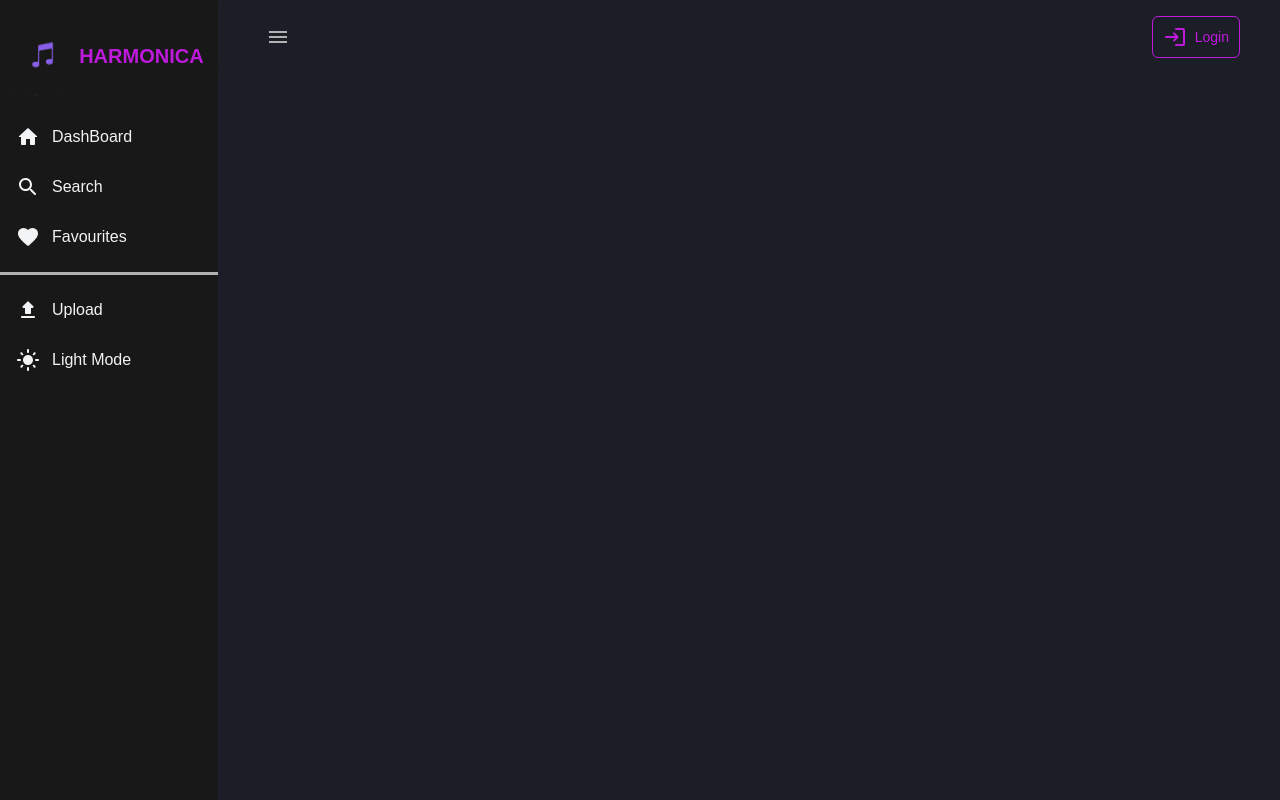
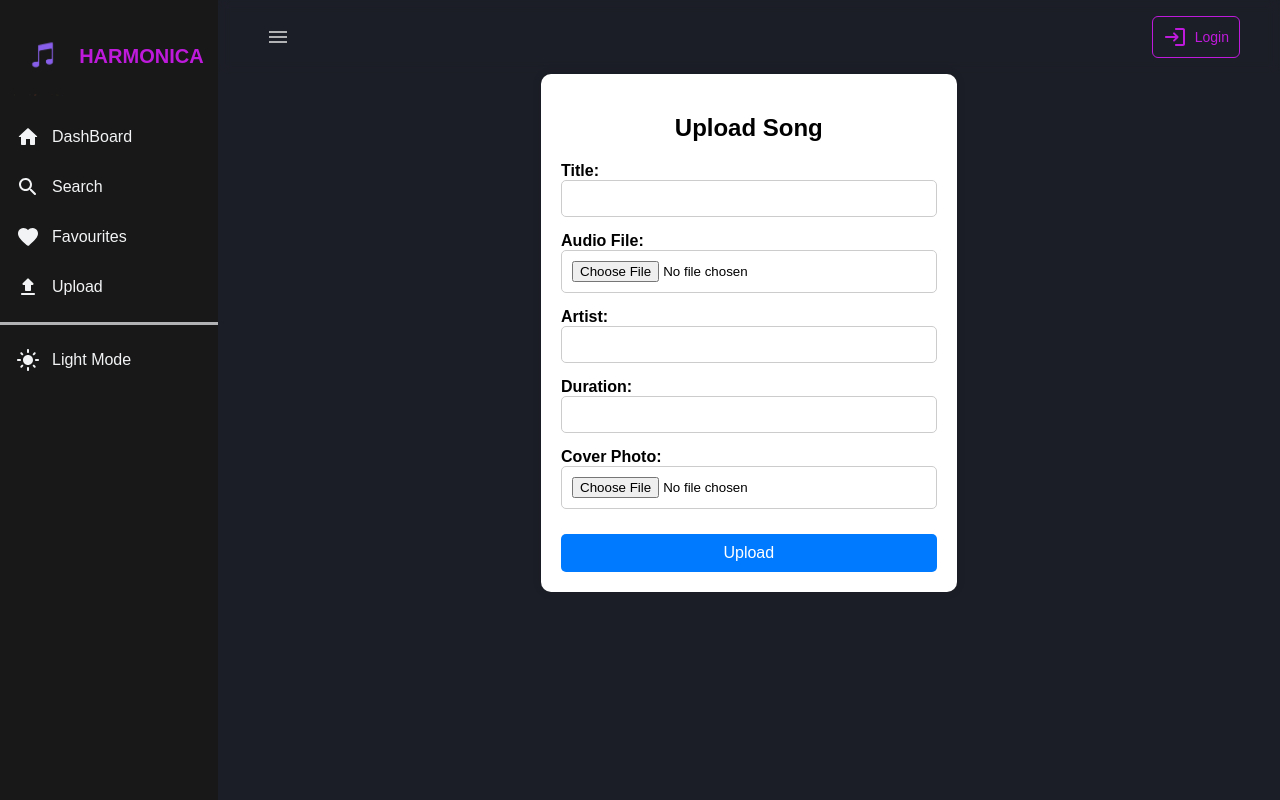
Before and after one commit to Amina-moon/HARMONIC, a React (Create React App) app: page /upload in a window 1280 px wide. Built offline with nearby package versions, Linux system fonts and the light colour scheme; a web font is replaced by a local one.

Commit message:
add: upload neshid

```diff
--- a/src/App.js
+++ b/src/App.js
@@ -8,6 +8,7 @@ import Dashboard from "./pages/Dashboard.jsx";
 import Favourite from "./pages/Favourite.jsx";
 import Profile from "./pages/Profile.jsx";
 import Search from "./pages/Search.jsx";
+import Upload  from "./pages/Upload";
 import Displaymusic from "./pages/Displaymusic.jsx";
 import MusicPlayer from "./components/MusicPlayer";
 
@@ -59,7 +60,7 @@ function App() {
               <Route path="/favourites" exact element={<Favourite />} />
               <Route path="/search" exact element={<Search />} />
               <Route path="/profile" exact element={<Profile />} />
-
+              <Route path="/upload" exact element={<Upload/>}/>
               <Route path="/showmusic/:type" exact element={<Displaymusic />} />
             </Routes>
           </Frame>
--- a/src/components/Sidebar.jsx
+++ b/src/components/Sidebar.jsx
@@ -102,14 +102,14 @@ const Sidebar = ({menuOpen,setMenuOpen,setDarkMode,darkMode,visible,setVisible,i
       name: "Favourites",
       icon: <FavoriteRounded />,
     },
+    {
+      link: "/upload",
+      name: "Upload",
+      icon: <UploadRounded />,
+    },
   ];
 
   const button = [
-    {
-      function: () => console.log("Upload"),
-      name: "Upload",
-      icon: <UploadRounded />,
-    },
     {
       function: () => setDarkMode(!darkMode),
       name: darkMode?"Light Mode":"Dark Mode",
--- /dev/null
+++ b/src/pages/Upload.jsx
@@ -0,0 +1,165 @@
+import React, { useState } from 'react';
+import axiosInstance from '../components/AxiosInstance';
+
+const Upload = () => {
+  const [title, setTitle] = useState('');
+  const [audioFile, setAudioFile] = useState(null);
+  const [artist, setArtist] = useState('');
+  const [duration, setDuration] = useState('');
+  const [coverPhoto, setCoverPhoto] = useState(null);
+  const [message, setMessage] = useState('');
+
+  const handleFileChange = (e) => {
+    const { name, files } = e.target;
+    if (name === 'audio_file') {
+      setAudioFile(files[0]);
+    } else if (name === 'cover_photo') {
+      setCoverPhoto(files[0]);
+    }
+  };
+
+  const handleSubmit = async (e) => {
+    e.preventDefault();
+    const formData = new FormData();
+    formData.append('title', title);
+    formData.append('audio_file', audioFile);
+    formData.append('artist', artist);
+    formData.append('duration', duration);
+    formData.append('cover_photo', coverPhoto);
+
+    try {
+      const response = await axiosInstance.post('/api/song/', formData);
+
+      if (response.status === 201) {
+        setMessage('Song uploaded successfully!');
+      } else {
+        setMessage('Failed to upload song.');
+      }
+    } catch (error) {
+      console.error('Error uploading song:', error);
+      setMessage('An error occurred while uploading the song.');
+    }
+  };
+
+  return (
+    <div style={styles.container}>
+      <h2 style={styles.heading}>Upload Song</h2>
+      <form onSubmit={handleSubmit} style={styles.form}>
+        <div style={styles.formGroup}>
+          <label style={styles.label}>Title:</label>
+          <input
+            type="text"
+            value={title}
+            onChange={(e) => setTitle(e.target.value)}
+            style={styles.input}
+            required
+          />
+        </div>
+        <div style={styles.formGroup}>
+          <label style={styles.label}>Audio File:</label>
+          <input
+            type="file"
+            name="audio_file"
+            onChange={handleFileChange}
+            style={styles.fileInput}
+            required
+          />
+        </div>
+        <div style={styles.formGroup}>
+          <label style={styles.label}>Artist:</label>
+          <input
+            type="text"
+            value={artist}
+            onChange={(e) => setArtist(e.target.value)}
+            style={styles.input}
+            required
+          />
+        </div>
+        <div style={styles.formGroup}>
+          <label style={styles.label}>Duration:</label>
+          <input
+            type="text"
+            value={duration}
+            onChange={(e) => setDuration(e.target.value)}
+            style={styles.input}
+            required
+          />
+        </div>
+        <div style={styles.formGroup}>
+          <label style={styles.label}>Cover Photo:</label>
+          <input
+            type="file"
+            name="cover_photo"
+            onChange={handleFileChange}
+            style={styles.fileInput}
+            required
+          />
+        </div>
+        <button type="submit" style={styles.button}>Upload</button>
+      </form>
+      {message && <p style={styles.message}>{message}</p>}
+    </div>
+  );
+};
+
+const styles = {
+  container: {
+    maxWidth: '600px',
+    margin: '0 auto',
+    padding: '20px',
+    borderRadius: '10px',
+    boxShadow: '0 0 10px rgba(0, 0, 0, 0.1)',
+    backgroundColor: '#fff',
+    overflowY: 'auto',
+    maxHeight: '80vh',
+  },
+  heading: {
+    textAlign: 'center',
+    marginBottom: '20px',
+  },
+  form: {
+    display: 'flex',
+    flexDirection: 'column',
+  },
+  formGroup: {
+    marginBottom: '15px',
+  },
+  label: {
+    marginBottom: '5px',
+    fontWeight: 'bold',
+  },
+  input: {
+    width: '100%',
+    padding: '10px',
+    borderRadius: '5px',
+    border: '1px solid #ccc',
+    boxSizing: 'border-box',
+  },
+  fileInput: {
+    width: '100%',
+    padding: '10px',
+    borderRadius: '5px',
+    border: '1px solid #ccc',
+    boxSizing: 'border-box',
+  },
+  button: {
+    padding: '10px 20px',
+    borderRadius: '5px',
+    border: 'none',
+    backgroundColor: '#007BFF',
+    color: '#fff',
+    fontSize: '16px',
+    cursor: 'pointer',
+    marginTop: '10px',
+  },
+  buttonHover: {
+    backgroundColor: '#0056b3',
+  },
+  message: {
+    textAlign: 'center',
+    marginTop: '20px',
+    color: 'green',
+  },
+};
+
+export default Upload;
```
